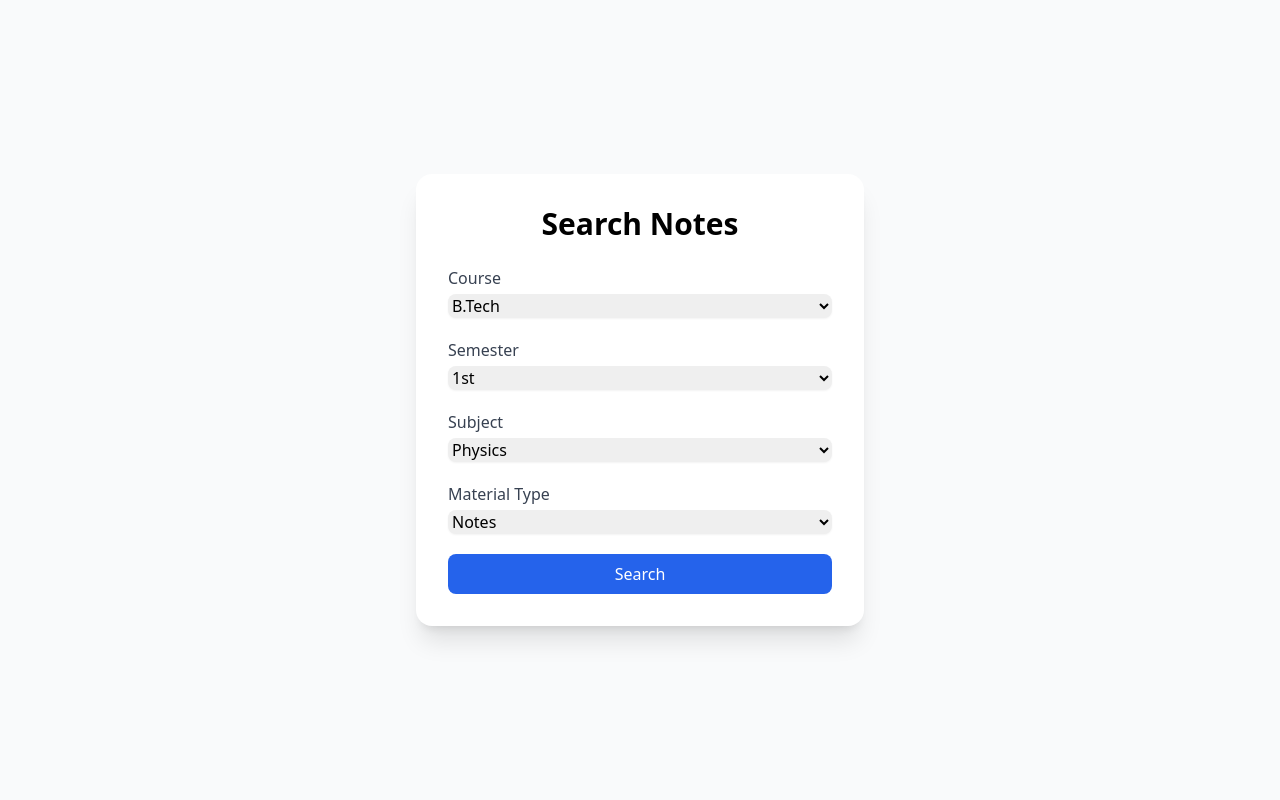
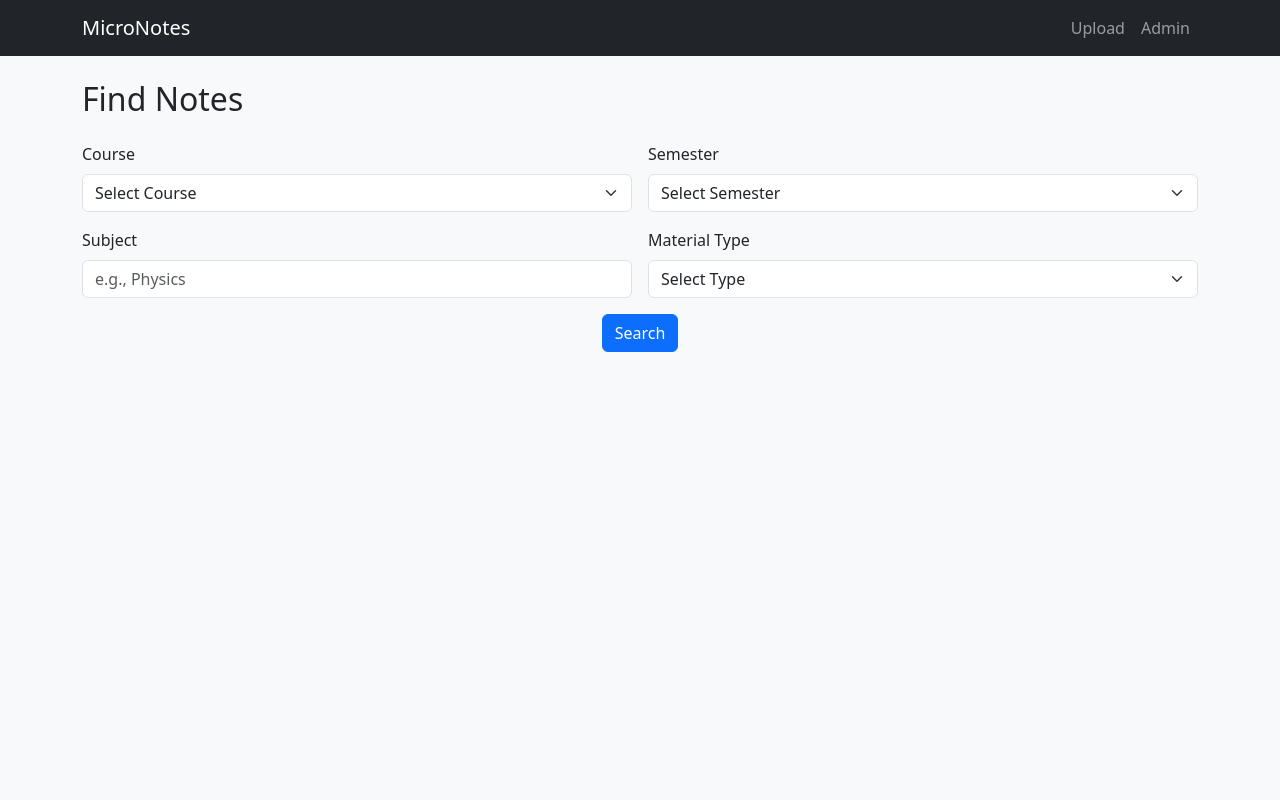
Before and after one commit to saket0160/MicroNotes, a Flask app: page / in a window 1280 px wide. Run offline with Flask 3, Linux system fonts and the light colour scheme; some libraries are stand-ins or nearby versions.

Commit message:
Updated files

```diff
--- a/app.py
+++ b/app.py
@@ -4,66 +4,50 @@ import sqlite3
 from werkzeug.utils import secure_filename
 
 app = Flask(__name__)
-app.secret_key = 'your_secret_key'
+app.secret_key = 'your_secret_key_here'
 
 UPLOAD_FOLDER = 'uploads'
 ALLOWED_EXTENSIONS = {'pdf'}
+ADMIN_PASSWORD = 'admin123'
 
+app.config['UPLOAD_FOLDER'] = UPLOAD_FOLDER
 if not os.path.exists(UPLOAD_FOLDER):
     os.makedirs(UPLOAD_FOLDER)
 
-DATABASE = 'notes.db'
+# --- Check if file is allowed ---
+def allowed_file(filename):
+    return '.' in filename and filename.rsplit('.', 1)[1].lower() in ALLOWED_EXTENSIONS
 
-# Ensure database and table exist
-def init_db():
-    conn = sqlite3.connect(DATABASE)
-    c = conn.cursor()
-    c.execute('''CREATE TABLE IF NOT EXISTS notes (
-        id INTEGER PRIMARY KEY AUTOINCREMENT,
-        course TEXT,
-        semester TEXT,
-        subject TEXT,
-        type TEXT,
-        filename TEXT
-    )''')
-    conn.commit()
-    conn.close()
+# --- Home/Search Page ---
+@app.route('/', methods=['GET', 'POST'])
+def index():
+    if request.method == 'POST':
+        course = request.form['course']
+        semester = request.form['semester']
+        subject = request.form['subject']
+        material_type = request.form['type']
 
-init_db()
+        conn = sqlite3.connect('notes.db')
+        c = conn.cursor()
+        c.execute('''SELECT filename FROM notes WHERE course=? AND semester=? AND subject=? AND type=?''',
+                  (course, semester, subject, material_type))
+        file = c.fetchone()
+        conn.close()
 
-# Admin login
-@app.route('/admin', methods=['GET', 'POST'])
-def admin():
-    if request.method == 'POST':
-        if request.form['password'] == 'admin123':
-            session['admin'] = True
-            return redirect(url_for('view_files'))
+        if file:
+            return render_template('index.html', link=url_for('download_file', filename=file[0]))
         else:
-            flash('Incorrect password')
-    return render_template('admin.html')
+            flash("No matching file found.")
+    return render_template('index.html')
 
-# Admin logout
-@app.route('/logout')
-def logout():
-    session.pop('admin', None)
-    return redirect(url_for('admin'))
+# --- File Download Route ---
+@app.route('/uploads/<filename>')
+def download_file(filename):
+    return send_from_directory(app.config['UPLOAD_FOLDER'], filename)
 
-# Admin view
-@app.route('/admin/files')
-def view_files():
-    if not session.get('admin'):
-        return redirect(url_for('admin'))
-
-    conn = sqlite3.connect(DATABASE)
-    c = conn.cursor()
-    c.execute("SELECT id, course, semester, subject, type, filename FROM notes")
-    files = c.fetchall()
-    conn.close()
-    return render_template('admin_files.html', files=files)
-
-# File upload
+# --- Upload Route ---
 @app.route('/upload', methods=['GET', 'POST'])
-def upload_file():
+def upload():
     if request.method == 'POST':
         course = request.form['course']
         semester = request.form['semester']
@@ -71,66 +55,54 @@ def upload_file():
         material_type = request.form['type']
         file = request.files['file']
 
-        if file and file.filename.endswith('.pdf'):
+        if file and allowed_file(file.filename):
             filename = secure_filename(file.filename)
-            file.save(os.path.join(UPLOAD_FOLDER, filename))
+            filepath = os.path.join(app.config['UPLOAD_FOLDER'], filename)
+            file.save(filepath)
 
-            conn = sqlite3.connect(DATABASE)
+            conn = sqlite3.connect('notes.db')
             c = conn.cursor()
-            c.execute("INSERT INTO notes (course, semester, subject, type, filename) VALUES (?, ?, ?, ?, ?)",
+            c.execute('''INSERT INTO notes (course, semester, subject, type, filename)
+                         VALUES (?, ?, ?, ?, ?)''',
                       (course, semester, subject, material_type, filename))
             conn.commit()
             conn.close()
-            return redirect(url_for('upload_file'))
-
+            flash("File uploaded successfully.")
+            return redirect(url_for('upload'))
     return render_template('upload.html')
 
-# File search
-@app.route('/', methods=['GET', 'POST'])
-def index():
-    results = []
+# --- Admin Login ---
+@app.route('/admin', methods=['GET', 'POST'])
+def admin():
     if request.method == 'POST':
-        course = request.form['course']
-        semester = request.form['semester']
-        subject = request.form['subject']
-        material_type = request.form['type']
+        password = request.form['password']
+        if password == ADMIN_PASSWORD:
+            session['admin'] = True
+            return redirect(url_for('view_files'))
+        else:
+            flash("Incorrect password.")
+    return render_template('admin_login.html')
 
-        query = "SELECT filename FROM notes WHERE 1=1"
-        params = []
+# --- View All Uploaded Files ---
+@app.route('/admin/files')
+def view_files():
+    if not session.get('admin'):
+        return redirect(url_for('admin'))
 
-        if course:
-            query += " AND course=?"
-            params.append(course)
-        if semester:
-            query += " AND semester=?"
-            params.append(semester)
-        if subject:
-            query += " AND subject=?"
-            params.append(subject)
-        if material_type:
-            query += " AND type=?"
-            params.append(material_type)
+    conn = sqlite3.connect('notes.db')
+    c = conn.cursor()
+    c.execute("SELECT id, course, semester, subject, type, filename FROM notes")
+    files = c.fetchall()
+    conn.close()
+    return render_template('admin_files.html', files=files)
 
-        conn = sqlite3.connect(DATABASE)
-        c = conn.cursor()
-        c.execute(query, params)
-        results = c.fetchall()
-        conn.close()
-
-    return render_template('index.html', results=results)
-
-# Download file
-@app.route('/download/<filename>')
-def download(filename):
-    return send_from_directory(UPLOAD_FOLDER, filename, as_attachment=True)
-
-# Delete file
+# --- Delete File ---
 @app.route('/delete/<int:id>')
 def delete_file(id):
     if not session.get('admin'):
         return redirect(url_for('admin'))
 
-    conn = sqlite3.connect(DATABASE)
+    conn = sqlite3.connect('notes.db')
     c = conn.cursor()
     c.execute("SELECT filename FROM notes WHERE id=?", (id,))
     file = c.fetchone()
@@ -143,13 +115,13 @@ def delete_file(id):
     conn.close()
     return redirect(url_for('view_files'))
 
-# Edit file metadata
+# --- Edit File Metadata ---
 @app.route('/edit/<int:id>', methods=['GET', 'POST'])
 def edit_file(id):
     if not session.get('admin'):
         return redirect(url_for('admin'))
 
-    conn = sqlite3.connect(DATABASE)
+    conn = sqlite3.connect('notes.db')
     c = conn.cursor()
 
     if request.method == 'POST':
@@ -157,6 +129,7 @@ def edit_file(id):
         semester = request.form['semester']
         subject = request.form['subject']
         material_type = request.form['type']
+
         c.execute("UPDATE notes SET course=?, semester=?, subject=?, type=? WHERE id=?",
                   (course, semester, subject, material_type, id))
         conn.commit()
@@ -168,5 +141,7 @@ def edit_file(id):
     conn.close()
     return render_template('edit.html', id=id, data=data)
 
+# --- Run for Render ---
 if __name__ == '__main__':
-    app.run(debug=True)
+    port = int(os.environ.get("PORT", 10000))  # Default port if not on Render
+    app.run(host='0.0.0.0', port=port, debug=True)
--- /dev/null
+++ b/templates/base.html
@@ -0,0 +1,35 @@
+<!DOCTYPE html>
+<html lang="en">
+<head>
+    <meta charset="UTF-8">
+    <meta name="viewport" content="width=device-width, initial-scale=1.0">
+    <title>MicroNotes</title>
+    <link href="https://cdn.jsdelivr.net/npm/bootstrap@5.3.3/dist/css/bootstrap.min.css" rel="stylesheet">
+</head>
+<body class="bg-light">
+    <nav class="navbar navbar-expand-lg navbar-dark bg-dark mb-4">
+        <div class="container">
+            <a class="navbar-brand" href="/">MicroNotes</a>
+            <div class="collapse navbar-collapse">
+                <ul class="navbar-nav ms-auto">
+                    <li class="nav-item"><a class="nav-link" href="/upload">Upload</a></li>
+                    <li class="nav-item"><a class="nav-link" href="/admin/login">Admin</a></li>
+                </ul>
+            </div>
+        </div>
+    </nav>
+
+    <div class="container">
+        {% with messages = get_flashed_messages() %}
+          {% if messages %}
+            <div class="alert alert-warning">
+              {% for message in messages %}
+                <div>{{ message }}</div>
+              {% endfor %}
+            </div>
+          {% endif %}
+        {% endwith %}
+        {% block content %}{% endblock %}
+    </div>
+</body>
+</html>
--- a/templates/index.html
+++ b/templates/index.html
@@ -1,53 +1,51 @@
-
-<!DOCTYPE html>
-<html lang="en">
-<head>
-<meta charset="UTF-8" />
-<meta name="viewport" content="width=device-width, initial-scale=1.0" />
-<title>Search Notes</title>
-<script src="https://cdn.tailwindcss.com"></script>
-</head>
-<body class="bg-gray-50 min-h-screen flex items-center justify-center p-4">
-<div class="bg-white rounded-2xl shadow-xl p-8 w-full max-w-md">
-  <h1 class="text-3xl font-semibold text-center mb-6">Search Notes</h1>
-  <form method="POST" class="space-y-5">
-    <div>
-      <label class="block text-gray-700 mb-1">Course</label>
-      <select name="course" class="w-full rounded-lg border-gray-300 shadow-sm">
+{% extends 'base.html' %}
+{% block content %}
+<h2 class="mb-4">Find Notes</h2>
+<form method="POST" class="row g-3">
+    <div class="col-md-6">
+        <label for="course" class="form-label">Course</label>
+        <select name="course" id="course" class="form-select">
+            <option value="">Select Course</option>
             <option value="B.Tech">B.Tech</option>
             <option value="Diploma">Diploma</option>
         </select>
     </div>
-    <div>
-      <label class="block text-gray-700 mb-1">Semester</label>
-      <select name="semester" class="w-full rounded-lg border-gray-300 shadow-sm">
-        <option value="1st">1st</option>
-        <option value="2nd">2nd</option>
-        <option value="3rd">3rd</option>
+    <div class="col-md-6">
+        <label for="semester" class="form-label">Semester</label>
+        <select name="semester" id="semester" class="form-select">
+            <option value="">Select Semester</option>
+            {% for i in range(1, 9) %}
+                <option value="{{ i }}">Semester {{ i }}</option>
+            {% endfor %}
         </select>
     </div>
-    <div>
-      <label class="block text-gray-700 mb-1">Subject</label>
-      <select name="subject" class="w-full rounded-lg border-gray-300 shadow-sm">
-        <option value="Physics">Physics</option>
-        <option value="Maths">Maths</option>
-        <option value="EM">EM</option>
+    <div class="col-md-6">
+        <label for="subject" class="form-label">Subject</label>
+        <input type="text" name="subject" id="subject" class="form-control" placeholder="e.g., Physics">
+    </div>
+    <div class="col-md-6">
+        <label for="type" class="form-label">Material Type</label>
+        <select name="type" id="type" class="form-select">
+            <option value="">Select Type</option>
+            <option value="Notes">Notes</option>
+            <option value="Question Paper">Question Paper</option>
+            <option value="Syllabus">Syllabus</option>
         </select>
     </div>
-    <div>
-      <label class="block text-gray-700 mb-1">Material Type</label>
-      <select name="type" class="w-full rounded-lg border-gray-300 shadow-sm">
-        <option value="Notes">Notes</option>
-        <option value="Question Paper">Question Paper</option>
-      </select>
+    <div class="col-12 text-center">
+        <button type="submit" class="btn btn-primary">Search</button>
     </div>
-    <button type="submit" class="w-full bg-blue-600 text-white rounded-lg py-2 hover:bg-blue-700">
-      Search
-    </button>
 </form>
-  {% if message %}
-  <p class="mt-4 text-center text-red-600">{{ message }}</p>
+
+{% if results %}
+<hr>
+<h4 class="mt-4">Search Results</h4>
+<ul class="list-group">
+    {% for row in results %}
+        <li class="list-group-item">
+            <a href="{{ url_for('static', filename='uploads/' + row[5]) }}" target="_blank">{{ row[5] }}</a>
+        </li>
+    {% endfor %}
+</ul>
 {% endif %}
-</div>
-</body>
-</html>
+{% endblock %}
```
Also changed, not shown: templates/admin_files.html (+29 -40 lines), templates/admin_login.html (added, +13 -0 lines), templates/edit.html (+21 -35 lines), templates/login.html (+12 -31 lines), templates/upload.html (+37 -38 lines). Lines whose indentation alone changed are shown as unchanged.
